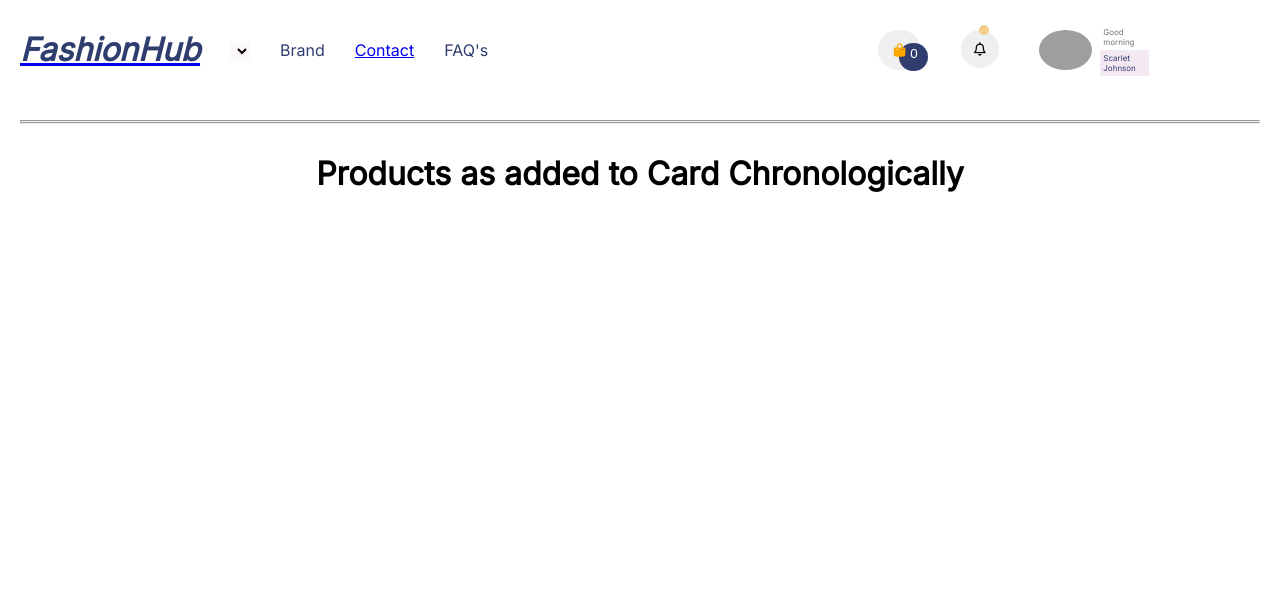
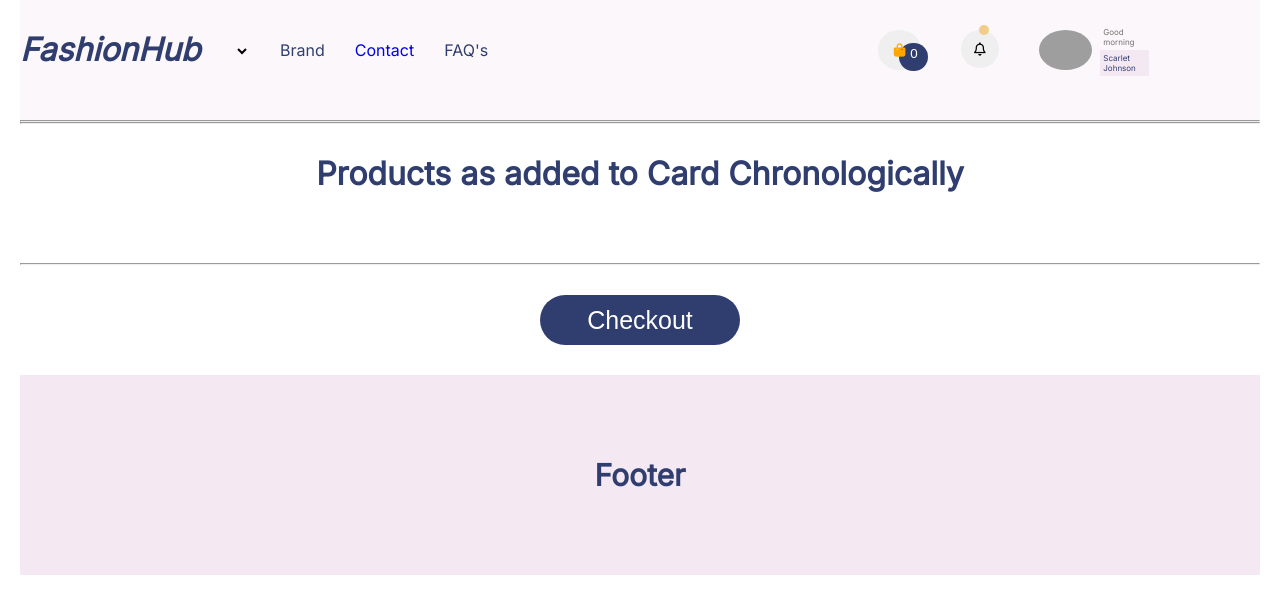
Before and after one commit to EwiJosepha/eCommerceWeb, a website built with Vite: page pages/viewcards/cards.html in a window 1280 px wide. Built offline with nearby package versions, Linux system fonts and the light colour scheme; no server answers; grey boxes are pictures that could not be loaded.

```diff
--- a/pages/contact/contact.css
+++ b/pages/contact/contact.css
@@ -19,6 +19,10 @@
 #contact {
   text-decoration: none;
   border: #fff;
+}
+
+a {
+  text-decoration: none;
 }
 
 .container1 {
--- a/pages/details/details.css
+++ b/pages/details/details.css
@@ -23,12 +23,11 @@
 }
 
 .container3 {
-  /* height: 200px; */
   padding-top: 40px;
 }
+
 .title {
   display: flex;
-  /* justify-content: center; */
   gap: 30px;
   width: 65%;
 }
@@ -52,6 +51,10 @@
   /* font-family: sans-serif; */
   font-weight: 600;
   color: #303e6f;
+}
+
+a {
+  text-decoration: none;
 }
 
 #basketimg {
@@ -571,6 +574,7 @@
 
  .container4 {
   width: 100%;
+  display: flex;
   gap: 30px;
   position: relative;
   border-radius: 10px;
--- a/pages/details/details.js
+++ b/pages/details/details.js
@@ -41,16 +41,15 @@
   console.log(singlimgs);
 
   // const arrImages = singleItem.thumbnail;
-  top.innerHTML +=
-  singlimgs.forEach((item)=>{
+  if(singlimgs)singlimgs.forEach((item)=>{
+    console.log(item);
+    top.innerHTML +=
     `<div class="top">
 
 
     <div class="subcard" id="subcards">
-    <img src="${item.thumbnail}" id="details-page"/>
 
-
-    <img src="${item.singlimgs}" id="details-page"/>
+    <img src="${item}" id="details-page"/>
 
 
 
@@ -58,9 +57,6 @@
 
   </div> `
   })
-
-
-
 
 
   let indexxx = 0
@@ -220,19 +216,30 @@
 productmoredetaills();
 
 let semi = singleproduc;
-async function similaprod(arProds) {
+ export async function similaprod(arProds) {
   const similarproducts = document.querySelector(".containersecond");
   console.log(similarproducts);
   console.log(similarities);
+  // const arrim = arProds
+  // console.log(arrim);
+
+  // console.log(arProds);
 
   arProds.forEach((semii) => {
+    console.log(arProds);
+const arrimg = semii.images
+    console.log(arrimg);
+    arrimg.forEach((item)=>{
+
+
+
     similarproducts.innerHTML += `<div class="topp">
 
     <div class="subcardd" id="subcardss">
 
 
     <a href="./pages/details/details.html?id=${semii.id}">
-    <img src=${semii.thumbnail} id="detailss-page"/>
+    <img src=${item} id="detailss-page"/>
     </div>
     </a>
 
@@ -246,8 +253,7 @@
       <p id="shoes"> 5 types of shoes available</p>
     </div>
     <div class="stars">
-    <span id="star" class="fa-star">${semii.rating
-      }</span>
+    <span id="star" class="fa-star">${semii.rating}</span>
     </div>
     <div class="date">
       <button id="addtocard">Add to Card</button>
@@ -256,9 +262,10 @@
     <div class="subcardd" id="subcardss">
   </div>
 `;
+
+})
   });
 
-// console.log(immg)
 let indexxx = 0
 let interval = setInterval(run, 2000)
 
--- a/pages/viewcards/cards.css
+++ b/pages/viewcards/cards.css
@@ -16,6 +16,10 @@
   display: flex;
   justify-content: space-between;
   padding-top: 30px;
+  top: 0;
+  position: sticky;
+  z-index: 10;
+  background-color: #fbf7fa;
 }
 
 .container3 {
@@ -269,3 +273,51 @@
   background-color: #303e6f;
   border-radius: 29.3px;
 }
+
+a {
+  text-decoration: none;
+}
+
+#txtcenter {
+  color: #303e6f;
+}
+
+.container4 {
+  margin-top: 30px;
+  width: 100%;
+}
+
+.checkout {
+  display: flex;
+  align-items: center;
+  justify-content: center;
+}
+
+#checkout {
+  color: #fff;
+  background-color: #303e6f;
+  padding: 10px;
+  border: none;
+  border-radius: 29.3px;
+  width: 200px;
+  height: 50px;
+  font-size: 25px;
+  font-family: 600;
+
+}
+
+.footer {
+  margin-top: 30px;
+  background-color: #f4e8f3;
+  display: flex;
+  align-items: center;
+  justify-content: center;
+  padding: 30px;
+  height: 200px;
+}
+
+#footer {
+  font-weight: 600;
+  font-size: 30px;
+  color: #303e6f;
+}
--- a/pages/viewcards/cards.html
+++ b/pages/viewcards/cards.html
@@ -24,8 +24,16 @@
     <div class="containerthird">
       <h1 id="txtcenter">Products as added to Card Chronologically</h1>
     </div>
-    <div class="container2">
-
+    <div class="container2"></div>
+    <br>
+    <hr>
+    <div class="container4">
+      <div class="checkout">
+        <button id="checkout">Checkout</button>
+      </div>
+    </div>
+    <div class="footer">
+      <h1 id="footer">Footer</h1>
     </div>
   </div>
   <script type="module" src="/pages/viewcards/cards.js"></script>
--- a/style.css
+++ b/style.css
@@ -13,6 +13,10 @@
   padding-left: 20px;
   padding-right: 20px;
   font-family: 'inter', sans-serif;
+}
+
+a {
+  text-decoration: none;
 }
 
 .container1 {
```
Also changed, not shown: pages/viewcards/cards.js (+8 -0 lines), services/api.js (+4 -4 lines).
